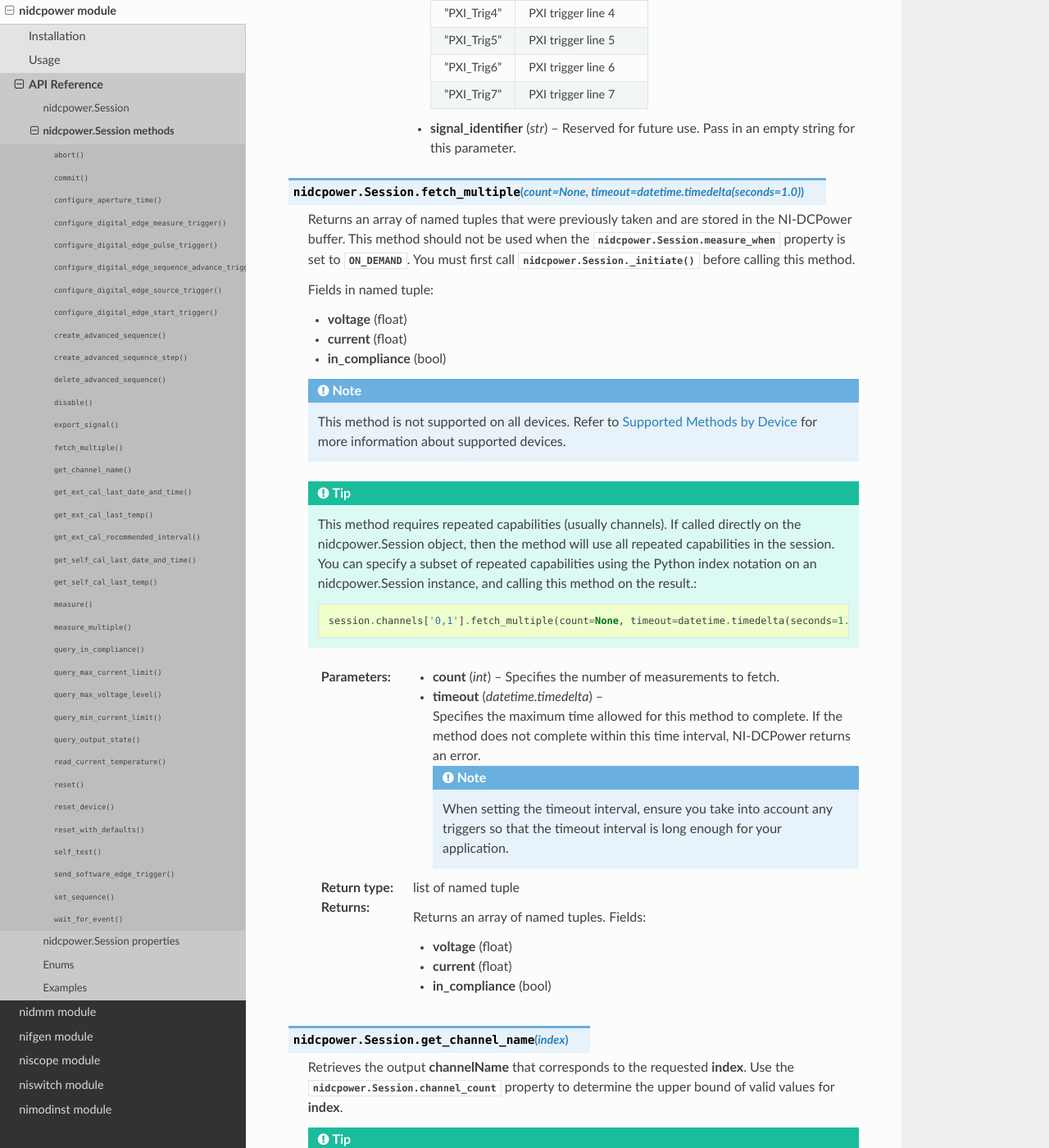
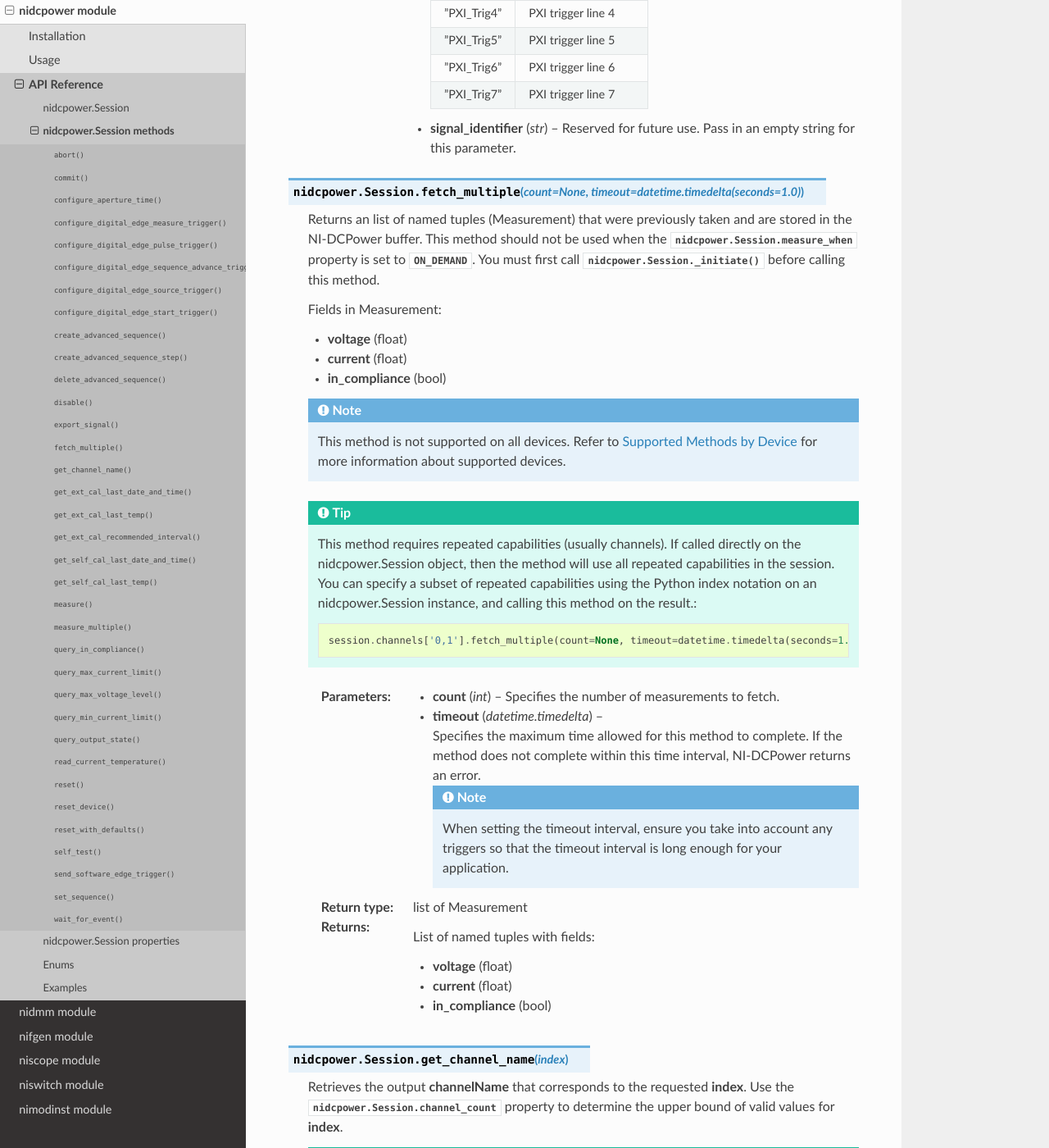
Before and after one commit to ni/nimi-python, a Sphinx documentation site: the page built from docs/nidcpower/functions.rst, in a window 1280 px wide and 1400 px high, scrolled down 10067 px. Shown: the whole window at 82% size. Built offline with Sphinx 7.4.7 and the Read the Docs theme 2.0.0, drawn with Linux system fonts in a browser that asks for light colours.

Commit message:
Update generated files

```diff
--- a/docs/nidcpower/functions.rst
+++ b/docs/nidcpower/functions.rst
@@ -706,13 +706,13 @@ nidcpower.Session methods
 
 .. py:method:: fetch_multiple(count=None, timeout=datetime.timedelta(seconds=1.0))
 
-    Returns an array of named tuples that were
+    Returns an list of named tuples (Measurement) that were
     previously taken and are stored in the NI-DCPower buffer. This method
     should not be used when the :py:data:`nidcpower.Session.measure_when` property is
     set to :py:data:`~nidcpower.MeasureWhen.ON_DEMAND`. You must first call
     :py:meth:`nidcpower.Session._initiate` before calling this method.
 
-    Fields in named tuple:
+    Fields in Measurement:
 
     - **voltage** (float)
     - **current** (float)
@@ -754,11 +754,11 @@ nidcpower.Session methods
 
     :type timeout: datetime.timedelta
 
-    :rtype: list of named tuple
+    :rtype: list of Measurement
     :return:
 
 
-            Returns an array of named tuples. Fields:
+            List of named tuples with fields:
 
             - **voltage** (float)
             - **current** (float)
```
Also changed, not shown: 1 other file.
